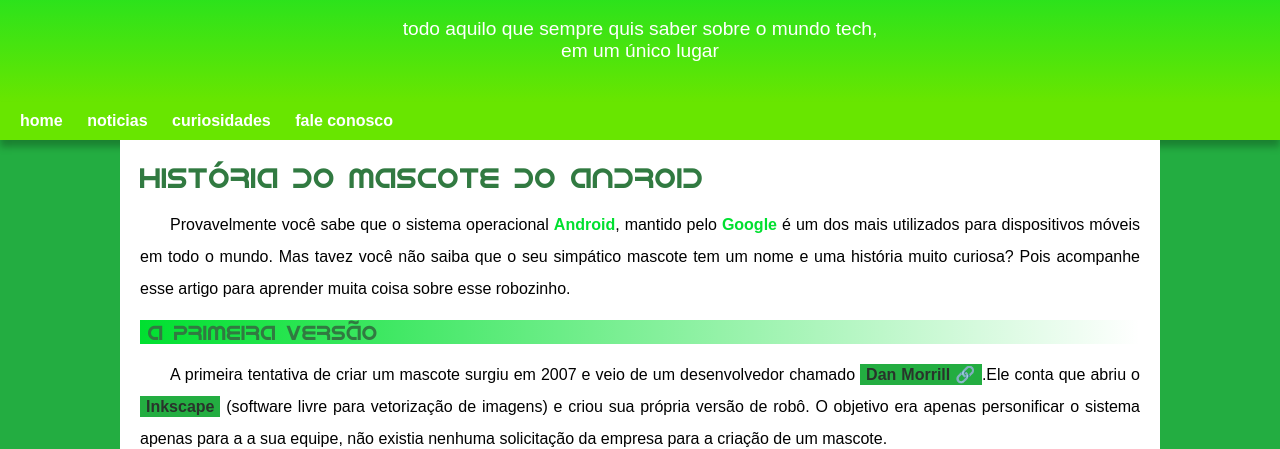
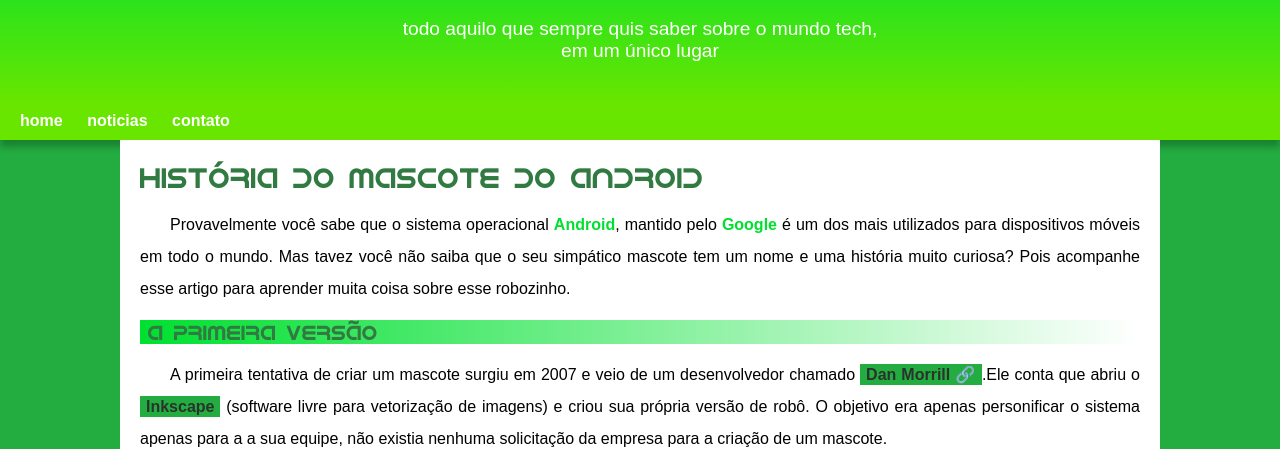
Before and after one commit to dev-guilherme-alves/projeto-android, a plain HTML site: page index.html in a window 1280 px wide. Shown: the part 76-525 px from the top of the page. Drawn offline with Linux system fonts and the light colour scheme.

Commit message:
Melhorei o menu

```diff
--- a/index.html
+++ b/index.html
@@ -19,8 +19,7 @@
     <nav>
         <a href="#">home</a>
         <a href="#">noticias</a>
-        <a href="#">curiosidades</a>
-        <a href="#">fale conosco</a>
+        <a href="#">contato</a>
     </nav>
     <main>
         <article>
```
